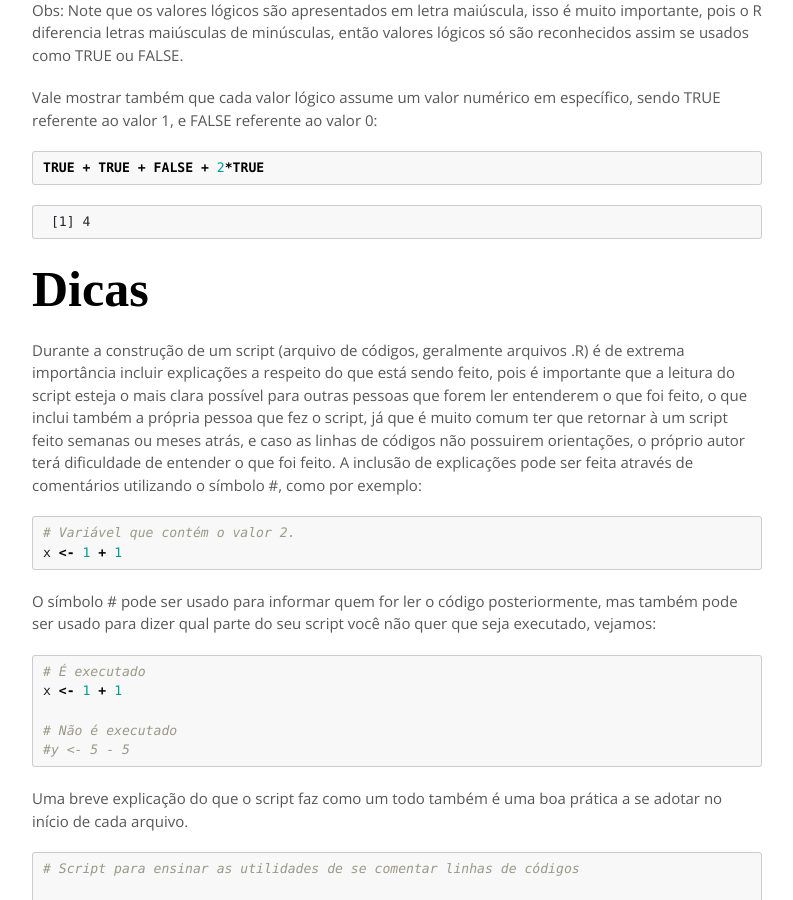
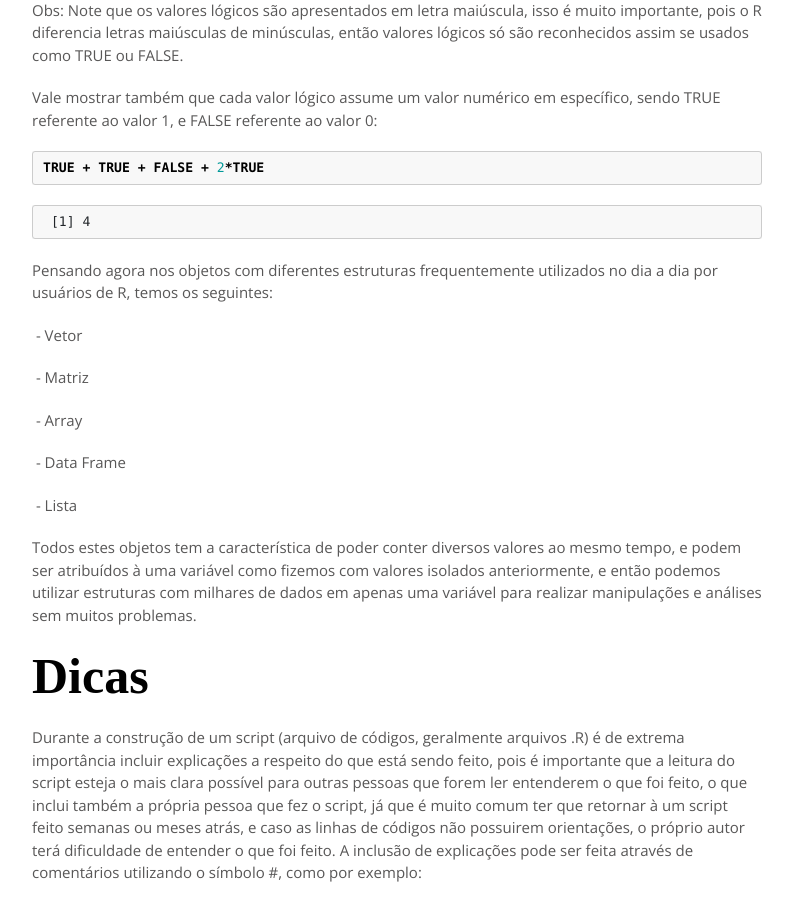
Before and after one commit to themefisher/parsa-jekyll, a Jekyll site: the page built from _posts/2021-11-09-Iniciando-no-R.md, in a window 1280 px wide and 900 px high, scrolled down 7634 px. Shown: the whole window, without its empty margins (53-846 px from the left). Built offline with Jekyll 4.4.1, drawn with Linux system fonts in a browser that asks for light colours; some web fonts are replaced; some of the changed text lies outside the part shown.

Commit message:
post1-sintaxe

```diff
--- a/_posts/2021-11-09-Iniciando-no-R.md
+++ b/_posts/2021-11-09-Iniciando-no-R.md
@@ -180,6 +180,20 @@ TRUE + TRUE + FALSE + 2*TRUE
 
      [1] 4
 
+Pensando agora nos objetos com diferentes estruturas frequentemente utilizados no dia a dia por usuários de R, temos os seguintes:
+
+&nbsp;- Vetor
+
+&nbsp;- Matriz
+
+&nbsp;- Array
+
+&nbsp;- Data Frame
+
+&nbsp;- Lista
+
+Todos estes objetos tem a característica de poder conter diversos valores ao mesmo tempo, e podem ser atribuídos à uma variável como fizemos com valores isolados anteriormente, e então podemos utilizar estruturas com milhares de dados em apenas uma variável para realizar manipulações e análises sem muitos problemas.
+
 ## Dicas
 
 Durante a construção de um script (arquivo de códigos, geralmente arquivos .R) é de extrema importância incluir explicações a respeito do que está sendo feito, pois é importante que a leitura do script esteja o mais clara possível para outras pessoas que forem ler entenderem o que foi feito, o que inclui também a própria pessoa que fez o script, já que é muito comum ter que retornar à um script feito semanas ou meses atrás, e caso as linhas de códigos não possuirem orientações, o próprio autor terá dificuldade de entender o que foi feito. A inclusão de explicações pode ser feita através de comentários utilizando o símbolo #, como por exemplo:
@@ -218,3 +232,7 @@ Sempre que houver a dúvida sobre o que um determinado comando ou função faz,
 ![imagem](/assets/images/posts/iniciando-no-R/help.jpg)
 
 Vemos na figura acima que ao dar entrada no comando *help("hist")* no console, a aba *Help* foi atualizada com uma descrição da função *hist*.
+
+Caso o console retorne algum erro após tentar executar um código, uma dica é copiar o erro e pesquisá-lo no google, pois é muito provável que alguém já tenha tido o mesmo erro, o que torna fácil na maioria das vezes de se encontrar soluções.
+
+Todo o conteúdo aqui abordado serve de introdução às pessoas que nunca tiveram contato com o R anteriormente. A comunidade é extremamente ativa, e é possível encontrar um vasto mundo de tutoriais e guias com uma simples pesquisa na internet, facilitando a aprendizagem.
```
Also changed, not shown: _posts/_drafts/2021-11-09-Gráficos-no-R.md (renamed from _posts/2021-11-09-Gráficos-no-R.md), _posts/_drafts/2021-11-09-Manipulando.md (renamed from _posts/2021-11-09-Manipulando.md), _posts/_drafts/2021-11-09-Relatórios-com-R-Markdown.md (renamed from _posts/2021-11-09-Relatórios-com-R-Markdown.md), _posts/_drafts/2021-11-09-Tipos-de-gráficos-e-quando-usá-los.md (renamed from _posts/2021-11-09-Tipos-de-gráficos-e-quando-usá-los.md), _posts/_drafts/2021-11-09-Ética-ao-analisar-dados.md (renamed from _posts/2021-11-09-Ética-ao-analisar-dados.md).
